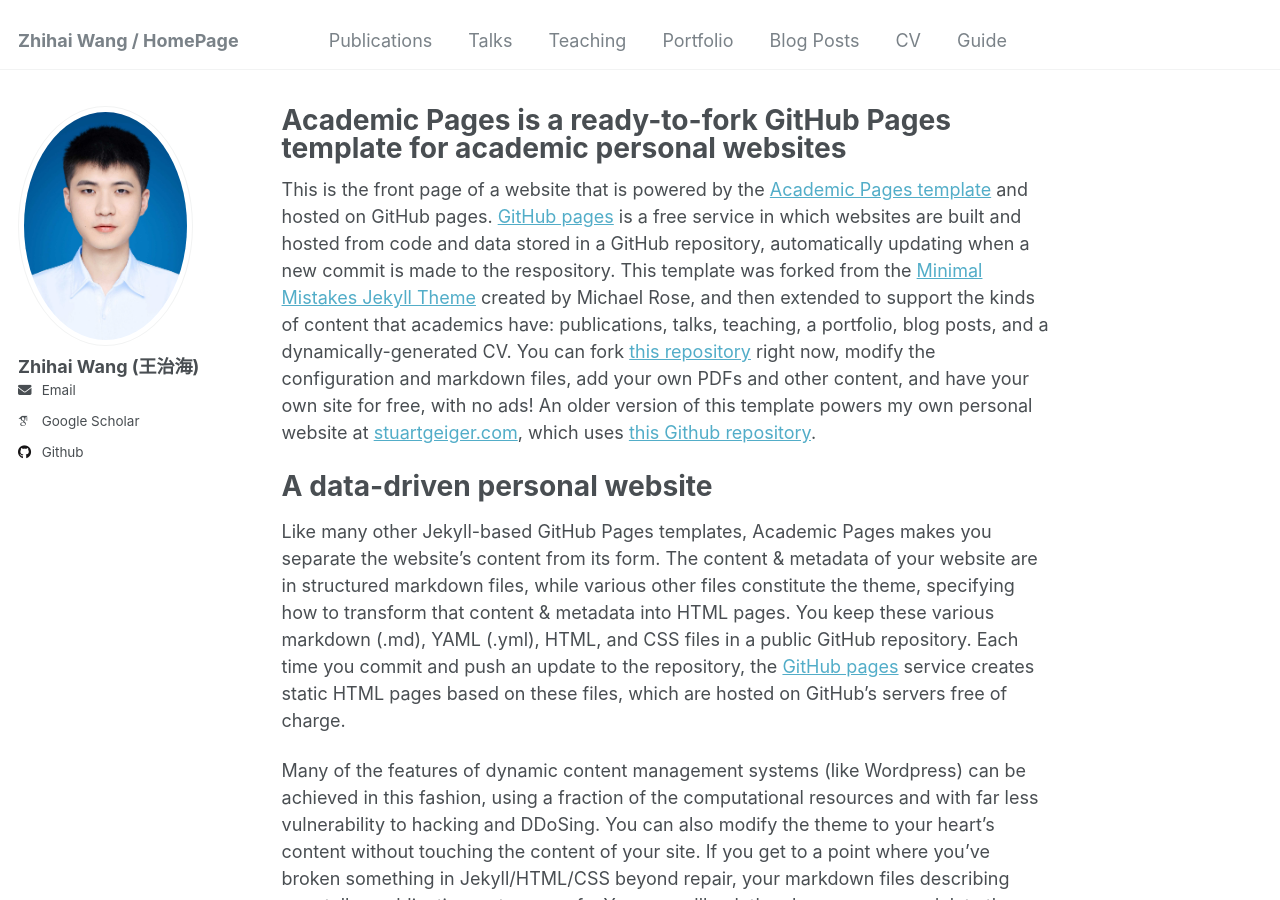
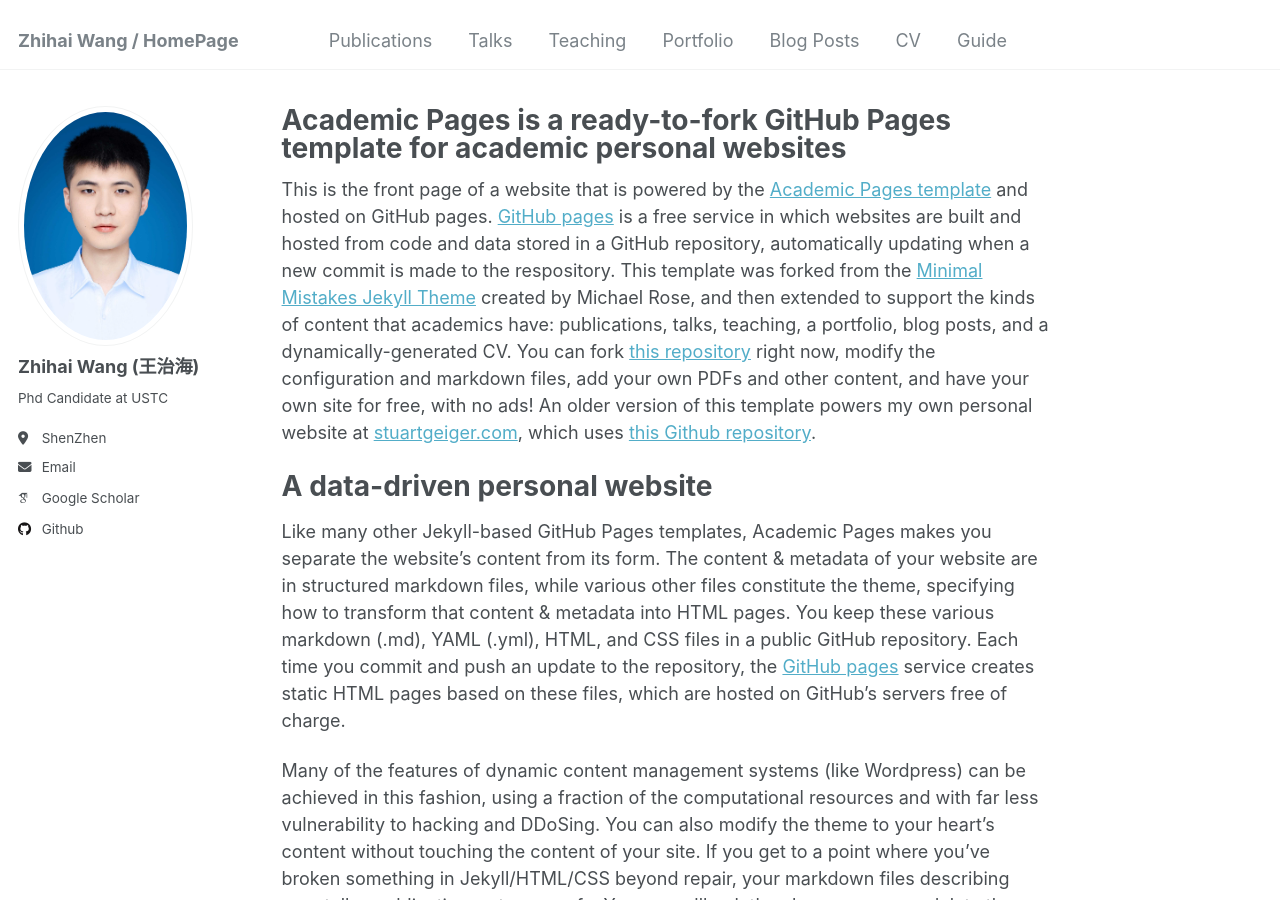
Before and after one commit to zhihaiwangx/zhihaiwangx.github.io, a Jekyll site: the page built from _pages/about.md, in a window 1280 px wide and 900 px high. Built offline with Jekyll 4.4.1, drawn with Linux system fonts in a browser that asks for light colours; some web fonts are replaced.

Commit message:
modify website

```diff
--- a/_config.yml
+++ b/_config.yml
@@ -24,8 +24,8 @@ author:
   avatar           : "zhihaiwang.jpg"
   name             : "Zhihai Wang (王治海)"
   # pronouns         : # example: "she/her"
-  # bio              : "Short biography for the left-hand sidebar"
-  # location         : "Earth"
+  bio              : "Phd Candidate at USTC"
+  location         : "ShenZhen"
   # employer         : "Red Brick University"
   # uri              : # URL
   email            : "zhwangx@mail.ustc.edu.cn"
```
